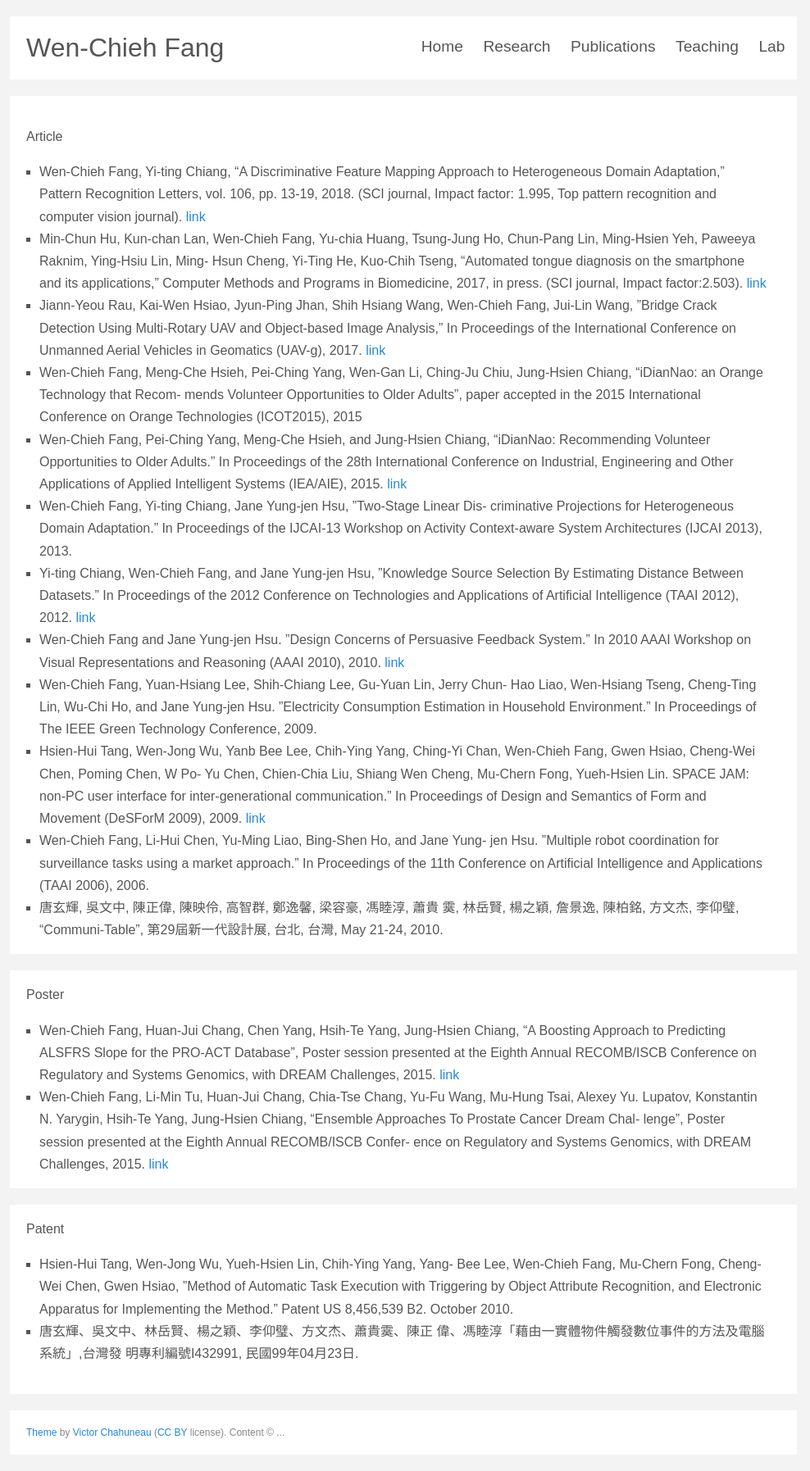
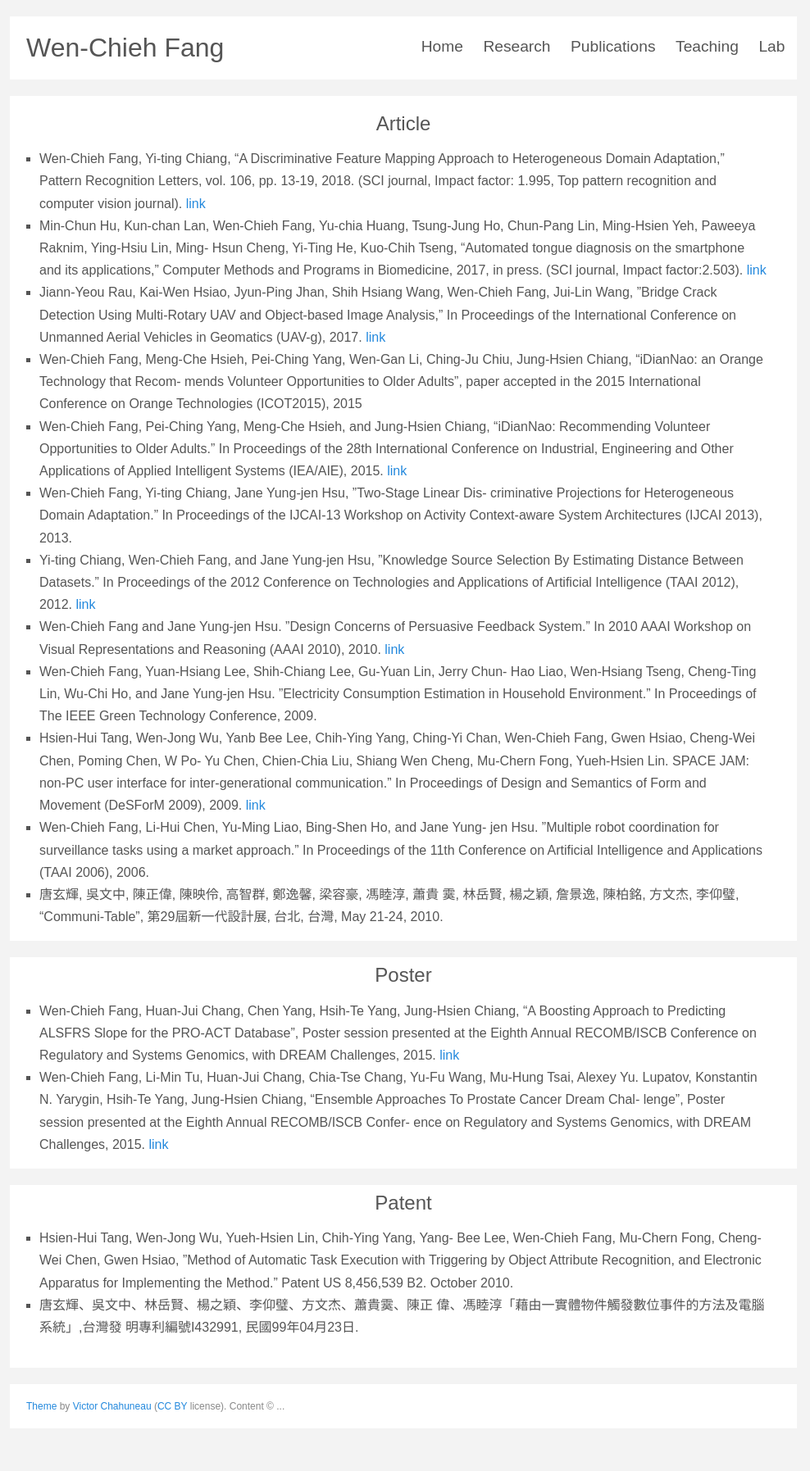
Before and after one commit to ncyu-deep/myblog, a Jekyll site: the page built from publications.md, in a window 1280 px wide. Shown: the whole page at 82% size, without its empty margins (148-1136 px from the left). Built offline with Jekyll 4.4.1, drawn with Linux system fonts in a browser that asks for light colours; some web fonts are replaced; after the commit the page ends 1763 px from its top, so only the background shows below that.

Commit message:
update publications.md

```diff
--- a/publications.md
+++ b/publications.md
@@ -3,7 +3,7 @@ layout: default
 title: My publications
 ---
 
-Article
+<h2 style="text-align: center">Article</h2>
 
 * Wen-Chieh Fang, Yi-ting Chiang, “A Discriminative Feature Mapping Approach
 to Heterogeneous Domain Adaptation,” Pattern Recognition Letters, vol. 106,
@@ -57,7 +57,7 @@ Applications (TAAI 2006), 2006.
 
 <hr>
 
-Poster
+<h2 style="text-align: center">Poster</h2>
 
 * Wen-Chieh Fang, Huan-Jui Chang, Chen Yang, Hsih-Te Yang, Jung-Hsien
 Chiang, “A Boosting Approach to Predicting ALSFRS Slope for the PRO-ACT
@@ -71,7 +71,7 @@ ence on Regulatory and Systems Genomics, with DREAM Challenges, 2015. [link](htt
 
 <hr>
 
-Patent
+<h2 style="text-align: center">Patent</h2>
 
 * Hsien-Hui Tang, Wen-Jong Wu, Yueh-Hsien Lin, Chih-Ying Yang, Yang-
 Bee Lee, Wen-Chieh Fang, Mu-Chern Fong, Cheng-Wei Chen, Gwen Hsiao,
```
